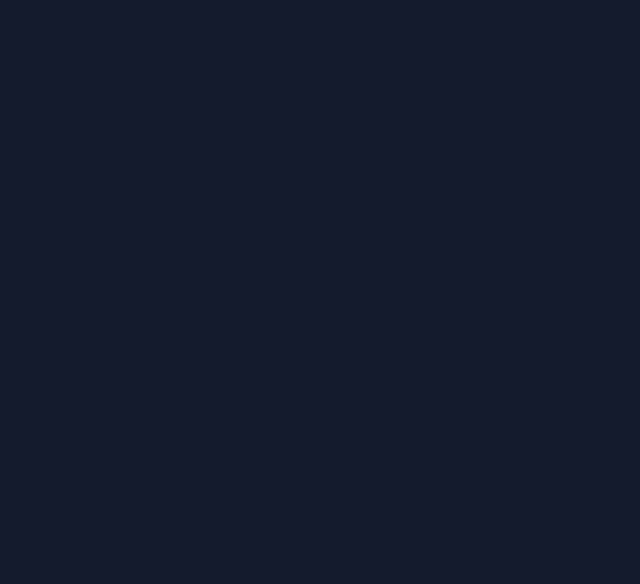
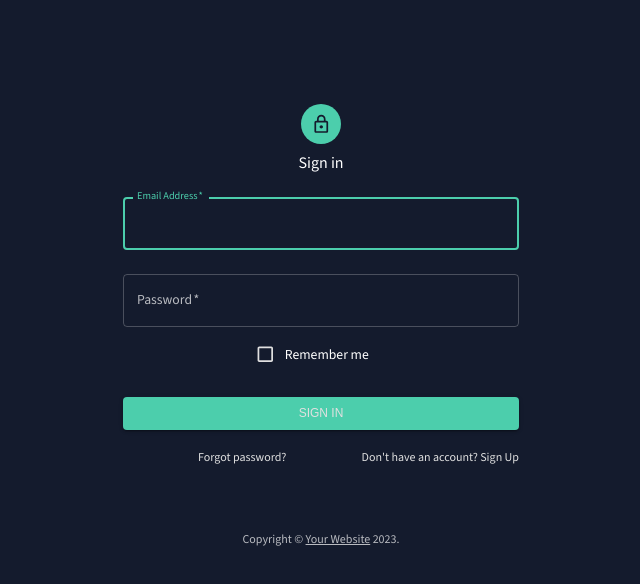
Before and after one commit to naimulislamshakil/hms_system, a React (Vite) app in the folder client/: page / in a window 1280 px wide. Shown: the top 584 px of the page, without its empty margins (319-959 px from the left). Built offline with nearby package versions, Linux system fonts and the light colour scheme.

Commit message:
complete login ui

```diff
--- a/client/package.json
+++ b/client/package.json
@@ -12,7 +12,8 @@
   "dependencies": {
     "@emotion/react": "^11.11.1",
     "@emotion/styled": "^11.11.0",
-    "@mui/material": "^5.14.7",
+    "@mui/icons-material": "^5.14.9",
+    "@mui/material": "^5.14.10",
     "@mui/styled-engine-sc": "^5.14.7",
     "browser-router": "^0.2.0",
     "react": "^18.2.0",
--- a/client/src/components/Login/index.jsx
+++ b/client/src/components/Login/index.jsx
@@ -1,7 +1,132 @@
-import React from 'react';
+/* eslint-disable react-hooks/rules-of-hooks */
+/* eslint-disable no-undef */
+import {
+	Avatar,
+	Box,
+	Button,
+	Checkbox,
+	Container,
+	CssBaseline,
+	FormControlLabel,
+	Grid,
+	Link,
+	TextField,
+	Typography,
+	useTheme,
+} from '@mui/material';
+import LockOutlinedIcon from '@mui/icons-material/LockOutlined';
+import { tokens } from '../../theme';
+// import React from 'react';
 
 const index = () => {
-	return <div>index</div>;
+	const theme = useTheme();
+	const colors = tokens(theme.palette.mode);
+
+	function Copyright(props) {
+		return (
+			<Typography
+				variant="body2"
+				color="text.secondary"
+				align="center"
+				{...props}
+			>
+				{'Copyright © '}
+				<Link color="inherit" href="https://mui.com/">
+					Your Website
+				</Link>{' '}
+				{new Date().getFullYear()}
+				{'.'}
+			</Typography>
+		);
+	}
+
+	const handleSubmit = (e) => {
+		console.log(e);
+	};
+
+	return (
+		<Container component="main" maxWidth="xs">
+			<CssBaseline />
+			<Box
+				sx={{
+					marginTop: 8,
+					display: 'flex',
+					flexDirection: 'column',
+					alignItems: 'center',
+				}}
+			>
+				<Avatar sx={{ m: 1, bgcolor: 'secondary.main' }}>
+					<LockOutlinedIcon />
+				</Avatar>
+				<Typography component="h1" variant="h5">
+					Sign in
+				</Typography>
+				<Box component="form" onSubmit={handleSubmit} noValidate sx={{ mt: 1 }}>
+					<TextField
+						color="secondary"
+						margin="normal"
+						required
+						fullWidth
+						id="email"
+						label="Email Address"
+						name="email"
+						autoComplete="email"
+						autoFocus
+					/>
+					<TextField
+						color="secondary"
+						margin="normal"
+						required
+						fullWidth
+						name="password"
+						label="Password"
+						type="password"
+						id="password"
+						autoComplete="current-password"
+					/>
+					<FormControlLabel
+						control={
+							<Checkbox value="remember" style={{ color: colors.grey[100] }} />
+						}
+						label="Remember me"
+					/>
+					<Button
+						type="submit"
+						fullWidth
+						variant="contained"
+						sx={{ mt: 3, mb: 2 }}
+						style={{
+							color: colors.grey[100],
+							background: colors.greenAccent[500],
+						}}
+					>
+						Sign In
+					</Button>
+					<Grid container>
+						<Grid item xs>
+							<Link
+								href="#"
+								variant="body2"
+								style={{ color: colors.grey[100] }}
+							>
+								Forgot password?
+							</Link>
+						</Grid>
+						<Grid item>
+							<Link
+								href="#"
+								variant="body2"
+								style={{ color: colors.grey[100] }}
+							>
+								{"Don't have an account? Sign Up"}
+							</Link>
+						</Grid>
+					</Grid>
+				</Box>
+			</Box>
+			<Copyright sx={{ mt: 8, mb: 4 }} />
+		</Container>
+	);
 };
 
 export default index;
--- a/client/src/pages/LoginPage/index.jsx
+++ b/client/src/pages/LoginPage/index.jsx
@@ -1,9 +1,10 @@
+/* eslint-disable react-refresh/only-export-components */
 import { lazy } from 'react';
 
-const Login=lazy(()=>import("../../components/Login/index.jsx"))
+const Login = lazy(() => import('../../components/Login/index.jsx'));
 
 const index = () => {
-	return ;
+	return <Login />;
 };
 
 export default index;
```
Also changed, not shown: client/src/components/Navbar/Topbar.jsx (added, +52 -0 lines), 2 other files (tests, documents, lock files or other folders).
